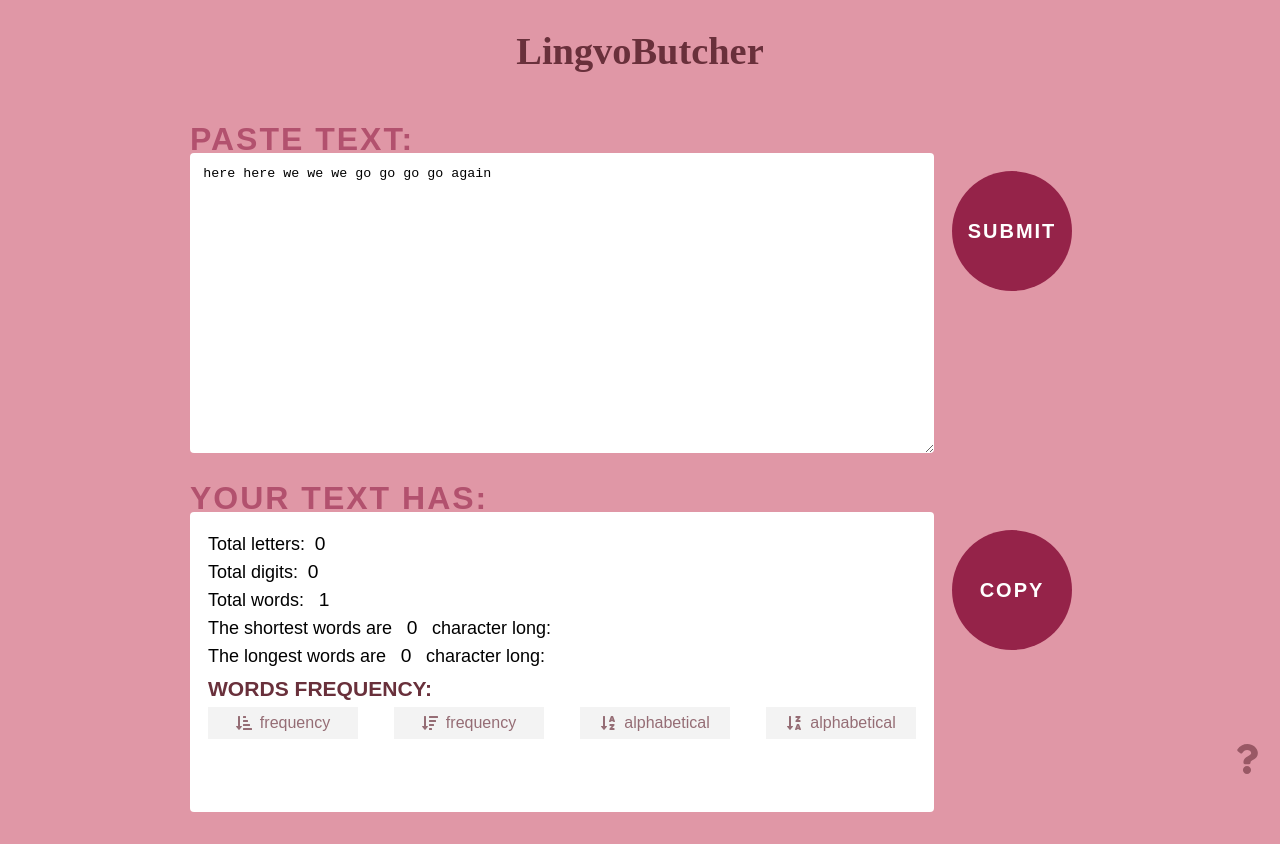
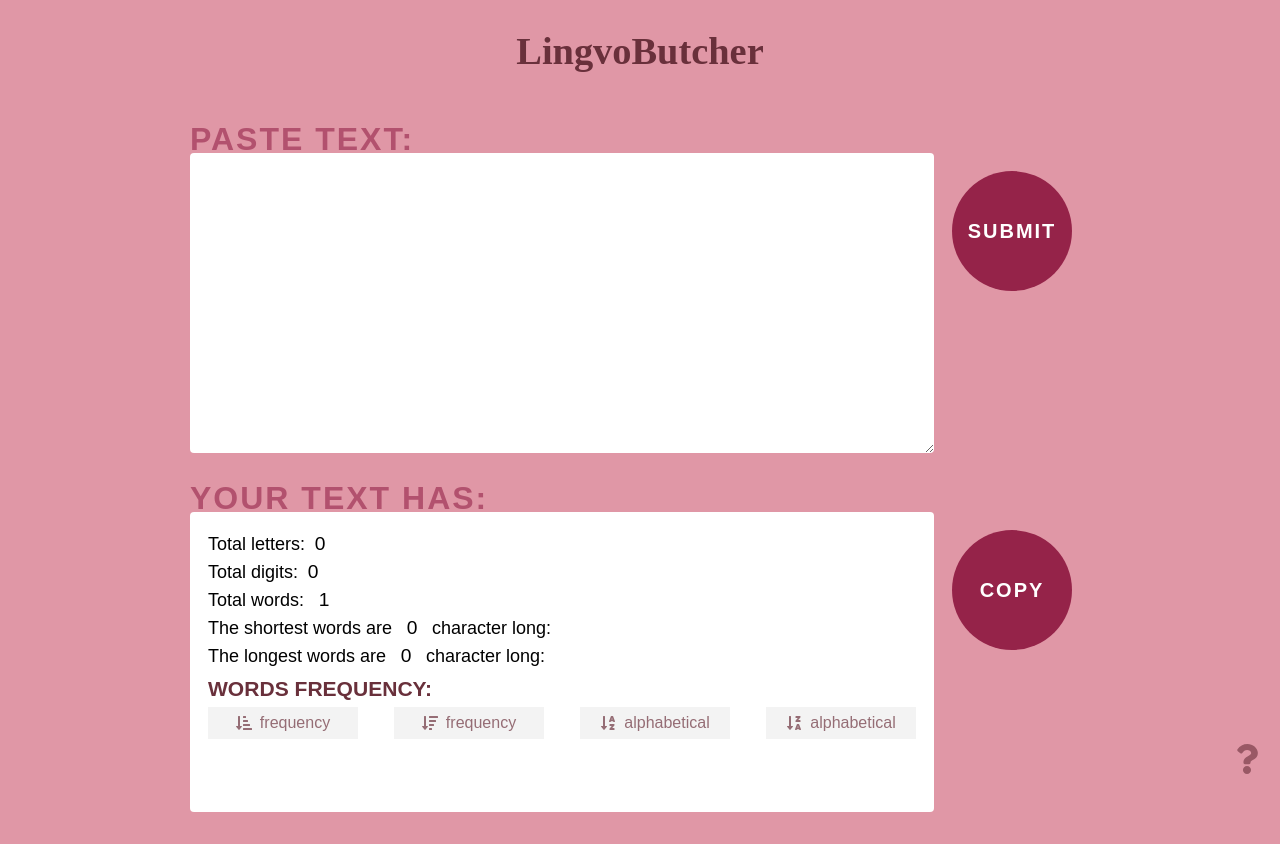
Before and after one commit to alinamarasca/zipfs-law, a React (Create React App) app: page /zipfs-law/index in a window 1280 px wide. Built offline with nearby package versions, Linux system fonts and the light colour scheme; a web font is replaced by a local one.

Commit message:
fix context

```diff
--- a/src/App.js
+++ b/src/App.js
@@ -14,44 +14,14 @@ import AboutPage from "./components/pages/AboutPage";
 import AboutIconLink from "./components/AboutIconLink";
 import StatsContext from "./context/StatsContext";
 
-// import textLength from "./logic/textLength";
-// import totalLetters from "./logic/totalLetters";
-// import shortestWord from "./logic/shortestWord";
-// import shortestWords from "./logic/shortestWords";
-// import longestWord from "./logic/longestWord";
-// import longestWords from "./logic/longestWords";
-// import countWords from "./logic/countWords";
-
 function App() {
   const [stats, setStats] = useState("");
   const [chart, setChart] = useState("");
 
-  // const [stats, setStats] = useState({
-  //   totalLetters: 0,
-  //   totalWords: 0,
-  //   shortestWord: 0,
-  //   shortestWords: [],
-  //   longestWord: 0,
-  //   longestWords: [],
-  //   wordChart: []
-  // });
-
-  // const updateStats = text => {
-  //   setStats({
-  //     totalWords: textLength(text),
-  //     totalLetters: totalLetters(text),
-  //     shortestWord: shortestWord(text),
-  //     shortestWords: shortestWords(text),
-  //     longestWord: longestWord(text),
-  //     longestWords: longestWords(text),
-  //     wordChart: countWords(text)
-  //   });
-  // };
-
   return (
     <>
       <React.StrictMode>
-        <StatsContext.Provider value={{ stats, setStats }}>
+        <StatsContext.Provider value={{ stats, setStats, chart, setChart }}>
           <div className="wrapper">
             <Header />
             <Router>
@@ -61,8 +31,8 @@ function App() {
                   path="/zipfs-law/index"
                   element={
                     <>
-                      <Input setChart={setChart} />
-                      <Output chart={chart} setChart={setChart} />
+                      <Input />
+                      <Output />
                       {window.location.pathname !== "/zipfs-law/about" && (
                         <AboutIconLink />
                       )}
--- a/src/components/Input.jsx
+++ b/src/components/Input.jsx
@@ -2,9 +2,9 @@ import { React, useState, useContext } from "react";
 import StatsContext from "../context/StatsContext";
 import countWords from "../logic/countWords";
 
-function Input({ setChart }) {
-  const [text, setText] = useState("here here we we we go go go go again");
-  const { setStats } = useContext(StatsContext);
+function Input() {
+  const [text, setText] = useState("");
+  const { setStats, setChart } = useContext(StatsContext);
 
   return (
     <div className="input-area" id="input-area">
--- a/src/components/Output.jsx
+++ b/src/components/Output.jsx
@@ -1,4 +1,4 @@
-import React, { useContext, useState } from "react";
+import React, { useContext } from "react";
 import StatsContext from "../context/StatsContext";
 import WordChart from "./WordChart";
 import longestWord from "../logic/longestWord";
@@ -8,11 +8,9 @@ import shortestWords from "../logic/shortestWords";
 import totalLetters from "../logic/totalLetters";
 import totalDigits from "../logic/totalDigits";
 import textLength from "../logic/textLength";
-import countWords from "../logic/countWords";
 
-function Output({ chart, setChart }) {
+function Output() {
   const { stats } = useContext(StatsContext);
-  // const { chart, setChart } = useState(countWords(stats));
 
   return (
     <div className="output-area" id="output-area">
@@ -39,7 +37,7 @@ function Output({ chart, setChart }) {
             long: {longestWords(stats).join(", ")}
           </p>{" "}
         </div>
-        <WordChart chart={chart} setChart={setChart} />
+        <WordChart />
       </div>
 
       <div className="control output-control">
--- a/src/components/WordChart.jsx
+++ b/src/components/WordChart.jsx
@@ -1,4 +1,4 @@
-import React, { useContext, useState } from "react";
+import React, { useContext } from "react";
 import StatsContext from "../context/StatsContext";
 import {
   FaSortAlphaDown,
@@ -8,10 +8,8 @@ import {
 } from "react-icons/fa";
 import countWords from "../logic/countWords";
 
-function WordChart({ chart, setChart }) {
-  const { stats } = useContext(StatsContext);
-  // const [chart, setChart] = useState(stats);
-  console.log("set with obj", countWords(stats));
+function WordChart() {
+  const { stats, chart, setChart } = useContext(StatsContext);
 
   const highToLowOccurrence = arr => {
     const sorted = arr.sort((a, b) => (a.occurrences < b.occurrences ? 1 : -1));
--- a/src/context/StatsContext.js
+++ b/src/context/StatsContext.js
@@ -1,4 +1,4 @@
-import { createContext, useContext } from "react";
+import { createContext } from "react";
 
 const StatsContext = createContext({
   stats: {},
@@ -7,24 +7,4 @@ const StatsContext = createContext({
   updateChart: () => {}
 });
 
-const AppContext = createContext(0);
-
-export const AppProvider = AppContext.Provider;
-export const AppConsumer = AppContext.Consumer;
-
-// Hook for accessing the context value
-export const useAppContext = () => {
-  // No need to export AppContext if it is already included in the hook
-  const appContext = useContext(AppContext);
-
-  // Throw an error to warn other developers they can't use it outside an <AppProvider>
-  if (!appContext) {
-    throw new Error(
-      "You can only use the useAppContext hook inside an AppProvider component"
-    );
-  }
-
-  return appContext;
-};
-
 export default StatsContext;
```
